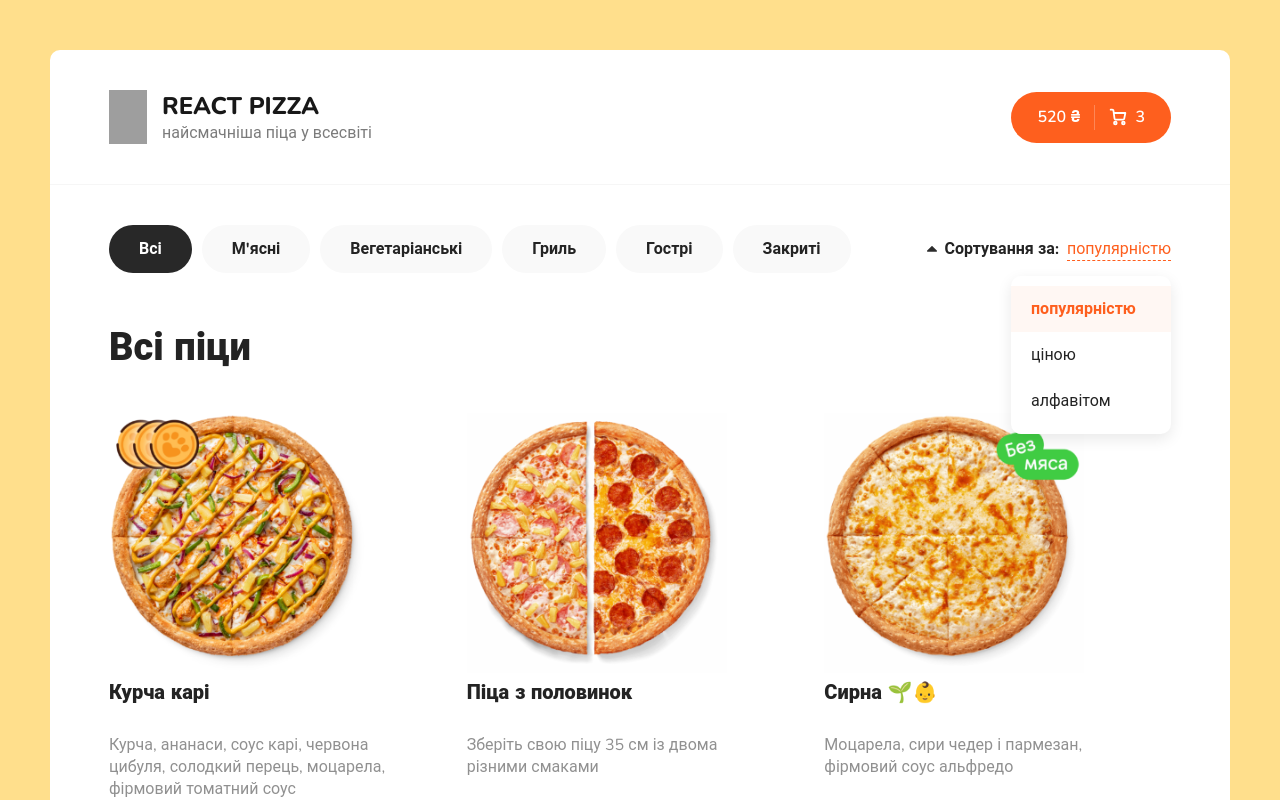
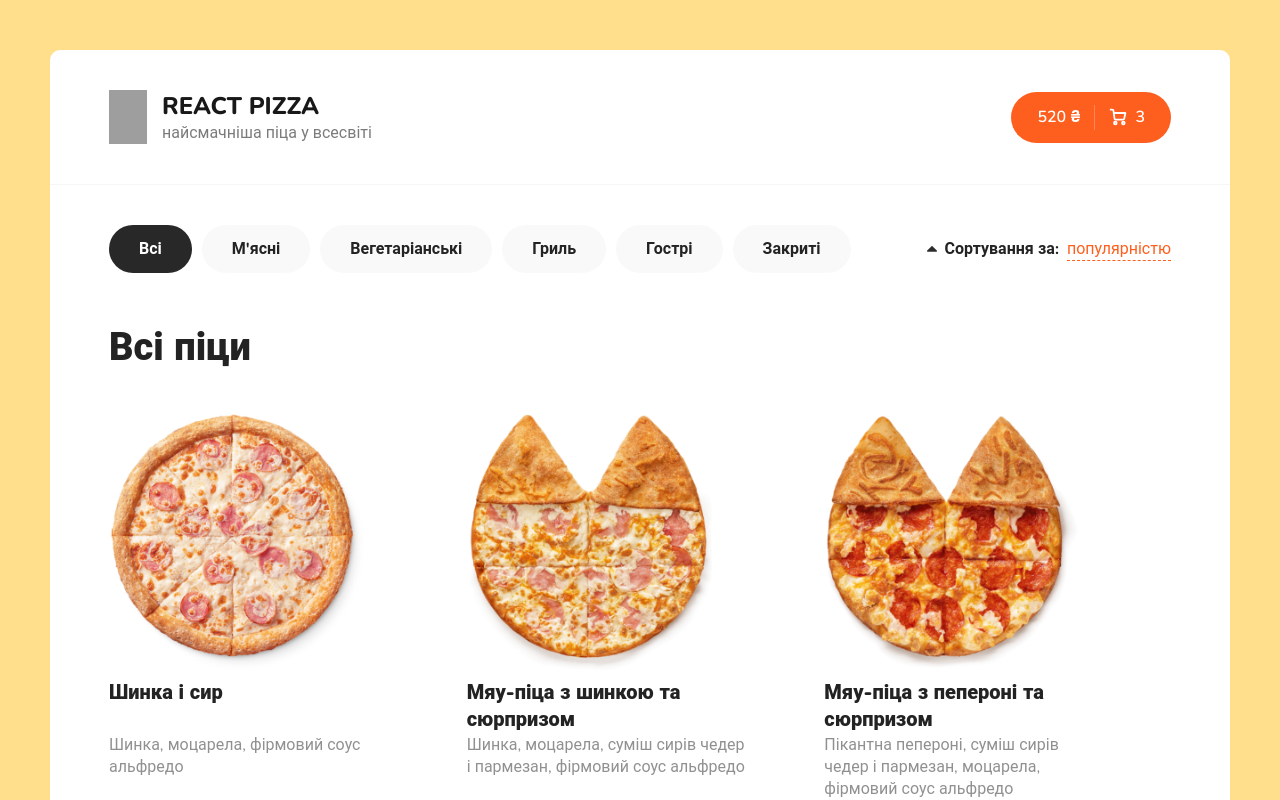
Before and after one commit to v-dzhulai/React-Pizza-v2.0, a React (Create React App) app: page / in a window 1280 px wide. Shown: the top 800 px of the page. Built offline with nearby package versions, Linux system fonts and the light colour scheme; grey boxes are pictures that could not be loaded.

Commit message:
sort popup logic

```diff
--- a/src/App.js
+++ b/src/App.js
@@ -1,15 +1,25 @@
+import React from "react";
+
 import Categories from "./components/Cetegories";
 import Header from "./components/Header";
 import PizzaBlock from "./components/PizzaBlock";
 import Sort from "./components/Sort";
 
-import pizzas from "./state/pizzas";
+import sortedPizzas from "./state/pizzas";
 import categories from "./state/categories";
 import sort from "./state/sort";
 
 import "./scss/app.scss";
 
 function App() {
+  const sortTypes = [
+    sortedPizzas["popular"],
+    sortedPizzas["priceLess"],
+    sortedPizzas["priceHigh"],
+  ];
+
+  const [sortType, setSortType] = React.useState(0);
+
   return (
     <div className="wrapper">
       <Header />
@@ -18,11 +28,11 @@ function App() {
         <div className="container">
           <div className="content__top">
             <Categories categories={categories} />
-            <Sort sort={sort} />
+            <Sort sort={sort} setSortType={setSortType} />
           </div>
           <h2 className="content__title">Всі піци</h2>
           <div className="content__items">
-            {pizzas.map((item, index) => {
+            {sortTypes[sortType].map((item, index) => {
               return <PizzaBlock key={`${item.id}_${index}`} {...item} />;
             })}
           </div>
--- a/src/components/Sort.jsx
+++ b/src/components/Sort.jsx
@@ -1,7 +1,8 @@
 import React from "react";
 
-const Sort = ({ sort }) => {
+const Sort = ({ sort, setSortType }) => {
   const [active, setActive] = React.useState(0);
+  const [visability, setVisability] = React.useState(false);
 
   return (
     <div className="sort">
@@ -19,15 +20,20 @@ const Sort = ({ sort }) => {
           />
         </svg>
         <b>Сортування за:</b>
-        <span>{sort[active]}</span>
+        <span onClick={() => setVisability(!visability)}>{sort[active]}</span>
       </div>
+      {visability && (
         <div className="sort__popup">
           <ul>
             {sort.map((item, index) => {
               return (
                 <li
                   key={`${index}_${item}`}
-                onClick={() => setActive(index)}
+                  onClick={() => {
+                    setActive(index);
+                    setVisability(false);
+                    setSortType(index);
+                  }}
                   className={active === index ? "active" : ""}
                 >
                   {item}
@@ -36,6 +42,7 @@ const Sort = ({ sort }) => {
             })}
           </ul>
         </div>
+      )}
     </div>
   );
 };
--- a/src/state/pizzas.js
+++ b/src/state/pizzas.js
@@ -412,4 +412,9 @@ const pizzas = [
   },
 ];
 
-export default pizzas;
+const sortedPizzas = {
+  popular: pizzas.toSorted((a, b) => b.rating - a.rating),
+  priceHigh: pizzas.toSorted((a, b) => b.price - a.price),
+  priceLess: pizzas.toSorted((a, b) => a.price - b.price),
+};
+export default sortedPizzas;
--- a/src/state/sort.js
+++ b/src/state/sort.js
@@ -1,3 +1,3 @@
-const sort = ["популярністю", "ціною", "алфавітом"];
+const sort = ["популярністю", "найдешевші", "найдорожчі"];
 
 export default sort;
```
Lines whose indentation alone changed are shown as unchanged.
